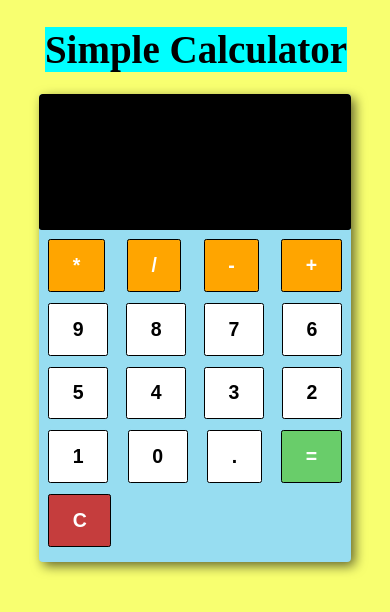
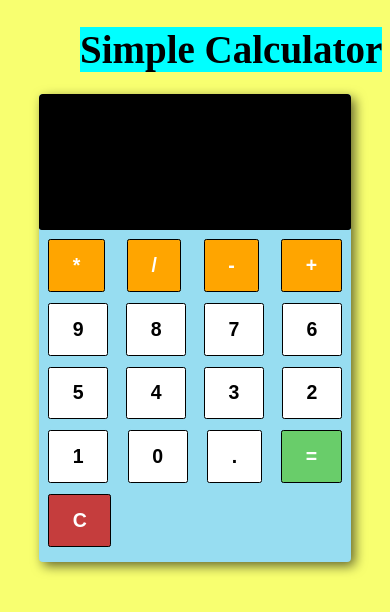
Before and after one commit to Shreesha144/HTML-Qns.github.io, a plain HTML site: page simple-calculator-js/index.html in a window 390 px wide. Drawn offline with Linux system fonts and the light colour scheme.

Commit message:
Update style.css

```diff
--- a/simple-calculator-js/style.css
+++ b/simple-calculator-js/style.css
@@ -163,7 +163,7 @@ button{
         position: absolute;
         left: ;
         top: 7vw;
-        right: 11vw;
+        right: 2vw;
         background-color: aqua;
         font-size: 10vw;
 
```
